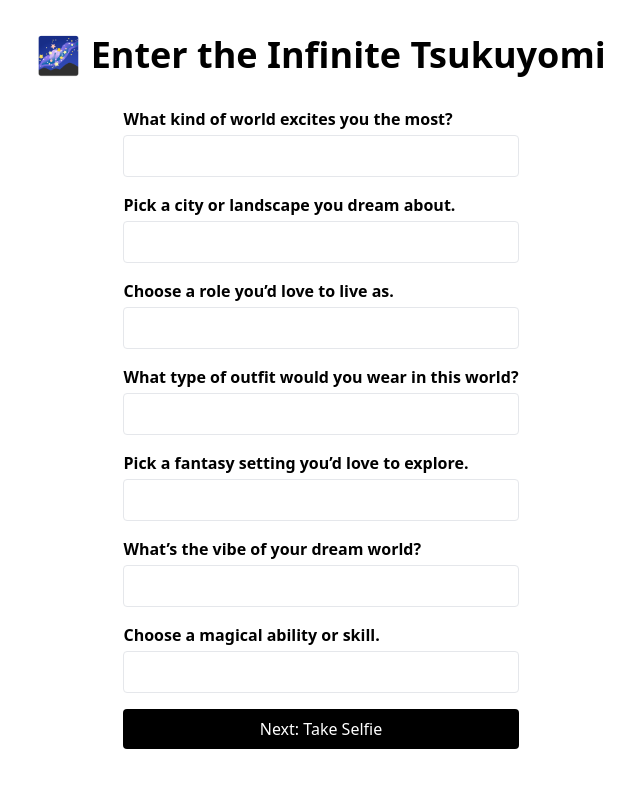
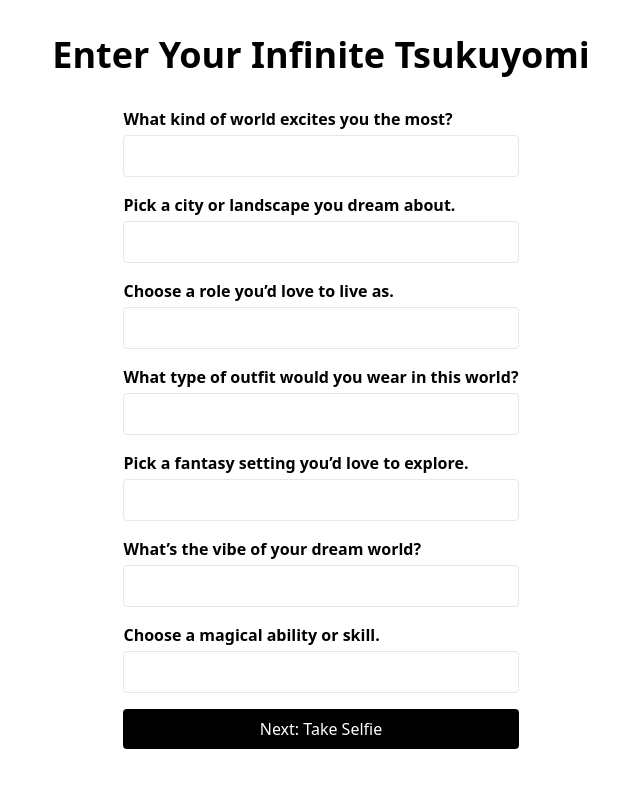
Before and after one commit to saifkazi25/IT129, a Next.js app: page / in a window 1280 px wide. Shown: the top 788 px of the page, without its empty margins (319-959 px from the left). Built offline with nearby package versions, Linux system fonts and the light colour scheme.

Commit message:
Update page.tsx

```diff
--- a/app/page.tsx
+++ b/app/page.tsx
@@ -1,10 +1,22 @@
+'use client';
+
+import React, { useState } from 'react';
+import { useRouter } from 'next/navigation';
 import QuizForm from '../components/QuizForm';
 
 export default function HomePage() {
+  const [quizAnswers, setQuizAnswers] = useState<string[]>([]);
+  const router = useRouter();
+
+  const handleQuizSubmit = (answers: string[]) => {
+    setQuizAnswers(answers);
+    router.push('/selfie', { scroll: false });
+  };
+
   return (
-    <main className="flex min-h-screen flex-col items-center justify-center p-8 bg-white text-black">
-      <h1 className="text-4xl font-bold mb-4">🌌 Enter the Infinite Tsukuyomi</h1>
-      <QuizForm />
+    <main className="flex min-h-screen flex-col items-center justify-center p-6">
+      <h1 className="text-4xl font-bold mb-4">Enter Your Infinite Tsukuyomi</h1>
+      <QuizForm onSubmit={handleQuizSubmit} />
     </main>
   );
 }
```
